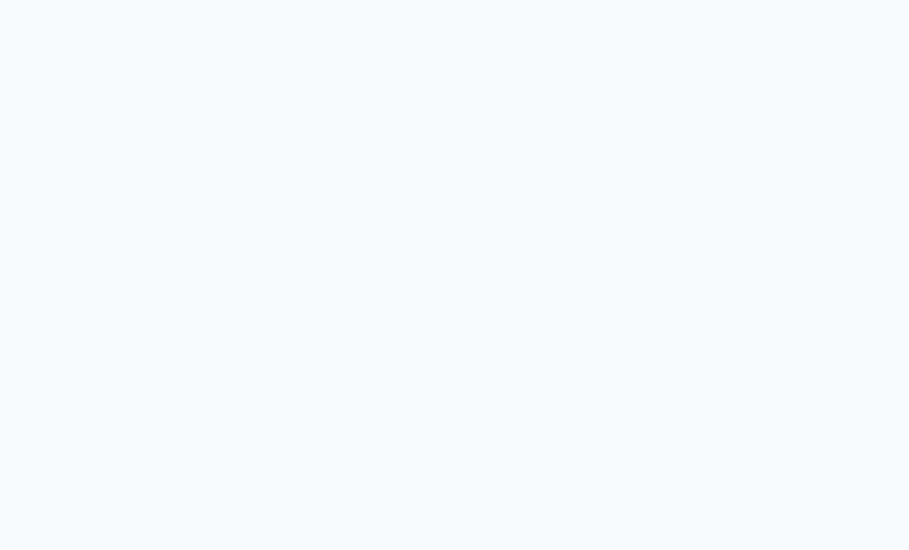
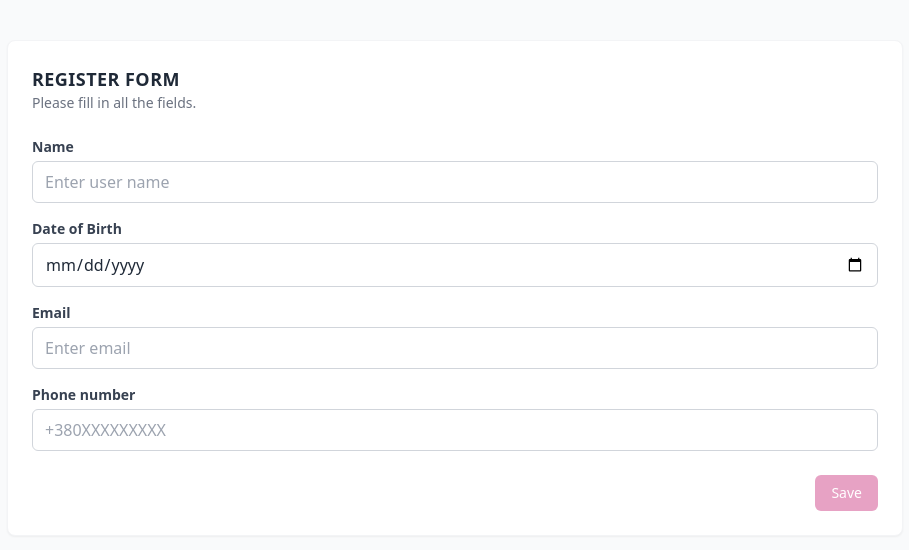
Before and after one commit to DariaPoliakovaa/vue-lottery-app, a Vue app in the folder vue-lottery-app/: page / in a window 1280 px wide. Shown: the top 550 px of the page, without its empty margins (185-1094 px from the left). Built offline with nearby package versions, Linux system fonts and the light colour scheme.

Commit message:
feat: implement registration form with validation

```diff
--- a/vue-lottery-app/src/App.vue
+++ b/vue-lottery-app/src/App.vue
@@ -1,6 +1,20 @@
-<script setup lang="ts"></script>
+<script setup lang="ts">
+import RegistrationForm from './components/RegistrationForm.vue'
+
+const handleAddParticipant = (participant: any) => {
+  console.log('Новий учасник:', participant)
+}
+</script>
 
 <template>
+  <div class="min-h-screen py-10 px-4">
+    <div class="max-w-4xl mx-auto space-y-8">
+
+      <RegistrationForm
+        :existingEmails="['test@example.com']"
+        @add-participant="handleAddParticipant"
+      />
+
+    </div>
+  </div>
 </template>
-
-<style scoped></style>
--- /dev/null
+++ b/vue-lottery-app/src/components/RegistrationForm.vue
@@ -0,0 +1,140 @@
+<script setup lang="ts">
+import { reactive } from 'vue'
+import AppInput from './ui/AppInput.vue'
+import AppButton from './ui/AppButton.vue'
+
+const props = defineProps<{
+  existingEmails: string[]
+}>()
+
+const emit = defineEmits<{
+  (e: 'add-participant', participant: { name: string; dob: string; email: string; phone: string }): void
+}>()
+
+const form = reactive({
+  name: '',
+  dob: '',
+  email: '',
+  phone: ''
+})
+
+const errors = reactive({
+  name: '',
+  dob: '',
+  email: '',
+  phone: ''
+})
+
+const emailRegex = /^[^\s@]+@[^\s@]+\.[^\s@]+$/
+const phoneRegex = /^\+380\d{9}$/
+
+const clearErrors = () => {
+  errors.name = ''
+  errors.dob = ''
+  errors.email = ''
+  errors.phone = ''
+}
+
+const resetForm = () => {
+  form.name = ''
+  form.dob = ''
+  form.email = ''
+  form.phone = ''
+  clearErrors()
+}
+
+const handleSubmit = () => {
+  clearErrors()
+  let isValid = true
+
+  if (!form.name.trim()) {
+    errors.name = 'This value is required.'
+    isValid = false
+  }
+
+  if (!form.dob) {
+    errors.dob = 'This value is required.'
+    isValid = false
+  } else {
+    const selectedDate = new Date(form.dob)
+    const today = new Date()
+    if (selectedDate > today) {
+      errors.dob = 'Date of birth cannot be in the future.'
+      isValid = false
+    }
+  }
+
+  if (!form.email.trim()) {
+    errors.email = 'This value is required.'
+    isValid = false
+  } else if (!emailRegex.test(form.email)) {
+    errors.email = 'Invalid email format.'
+    isValid = false
+  } else {
+    const isDuplicate = props.existingEmails.some(
+      email => email.toLowerCase() === form.email.toLowerCase()
+    )
+    if (isDuplicate) {
+      errors.email = 'Participant with this email already exists.'
+      isValid = false
+    }
+  }
+
+  if (!form.phone.trim()) {
+    errors.phone = 'This value is required.'
+    isValid = false
+  } else if (!phoneRegex.test(form.phone)) {
+    errors.phone = 'Phone must be in format +380XXXXXXXXX'
+    isValid = false
+  }
+
+  if (isValid) {
+    emit('add-participant', { ...form })
+    resetForm()
+  }
+}
+</script>
+
+<template>
+  <div class="bg-white p-6 rounded-lg shadow-sm border border-gray-100">
+    <div class="mb-6">
+      <h2 class="text-lg font-bold text-gray-800 uppercase tracking-wide">Register Form</h2>
+      <p class="text-sm text-gray-500">Please fill in all the fields.</p>
+    </div>
+
+    <form @submit.prevent="handleSubmit" class="space-y-4">
+      <AppInput
+        v-model="form.name"
+        label="Name"
+        placeholder="Enter user name"
+        :error="errors.name"
+      />
+
+      <AppInput
+        v-model="form.dob"
+        type="date"
+        label="Date of Birth"
+        :error="errors.dob"
+      />
+
+      <AppInput
+        v-model="form.email"
+        type="email"
+        label="Email"
+        placeholder="Enter email"
+        :error="errors.email"
+      />
+
+      <AppInput
+        v-model="form.phone"
+        label="Phone number"
+        placeholder="+380XXXXXXXXX"
+        :error="errors.phone"
+      />
+
+      <div class="flex justify-end pt-2">
+        <AppButton type="submit">Save</AppButton>
+      </div>
+    </form>
+  </div>
+</template>
```
